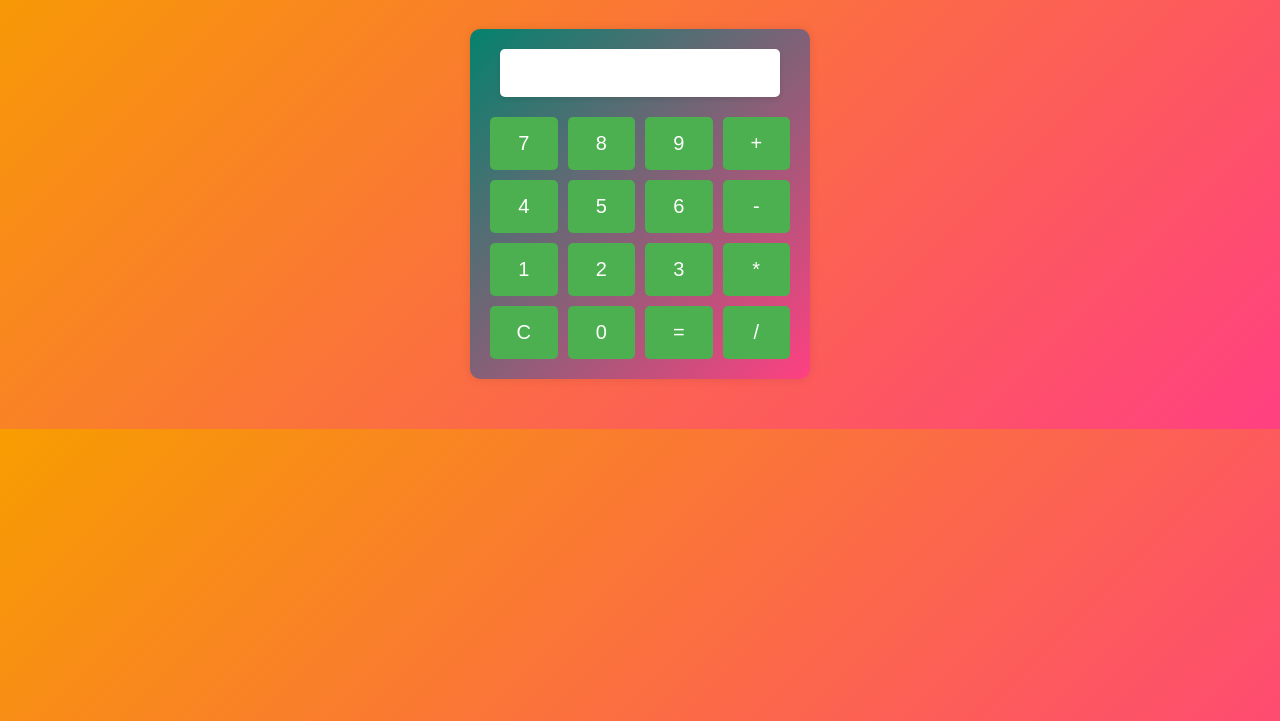
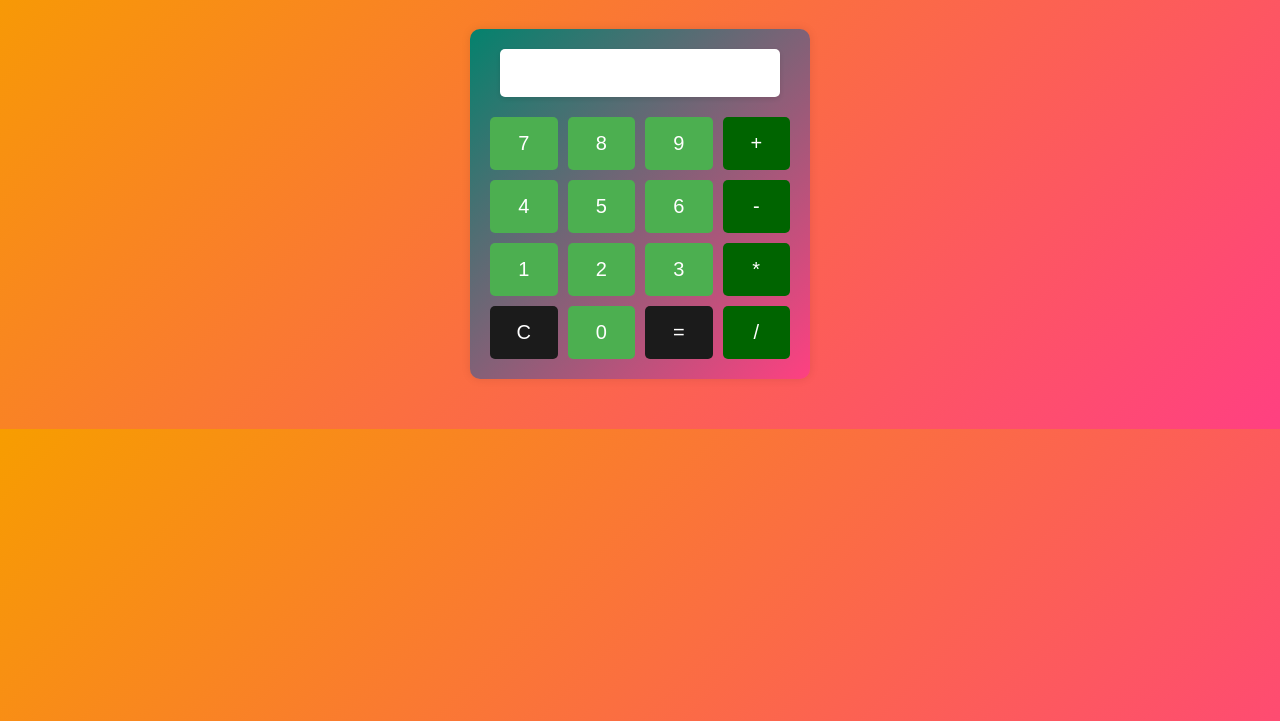
Before and after one commit to vipuL2701/CodSOft-Calculator, a plain HTML site: page index.html in a window 1280 px wide. Shown: the part 79-800 px from the top of the page. Drawn offline with Linux system fonts and the light colour scheme.

Commit message:
modification

```diff
--- a/index.html
+++ b/index.html
@@ -14,19 +14,37 @@
         <button onclick="addToDisplay('7')">7</button>
         <button onclick="addToDisplay('8')">8</button>
         <button onclick="addToDisplay('9')">9</button>
-        <button onclick="addToDisplay('+')">+</button>
+        <button style="background-color: darkgreen" onclick="addToDisplay('+')">
+          +
+        </button>
         <button onclick="addToDisplay('4')">4</button>
         <button onclick="addToDisplay('5')">5</button>
         <button onclick="addToDisplay('6')">6</button>
-        <button onclick="addToDisplay('-')">-</button>
+        <button style="background-color: darkgreen" onclick="addToDisplay('-')">
+          -
+        </button>
         <button onclick="addToDisplay('1')">1</button>
         <button onclick="addToDisplay('2')">2</button>
         <button onclick="addToDisplay('3')">3</button>
-        <button onclick="addToDisplay('*')">*</button>
-        <button onclick="clearDisplay()">C</button>
+        <button style="background-color: darkgreen" onclick="addToDisplay('*')">
+          *
+        </button>
+        <button
+          style="background-color: rgb(27, 27, 27)"
+          onclick="clearDisplay()"
+        >
+          C
+        </button>
         <button onclick="addToDisplay('0')">0</button>
-        <button onclick="calculateResult()">=</button>
-        <button onclick="addToDisplay('/')">/</button>
+        <button
+          style="background-color: rgb(27, 27, 27)"
+          onclick="calculateResult()"
+        >
+          =
+        </button>
+        <button style="background-color: darkgreen" onclick="addToDisplay('/')">
+          /
+        </button>
       </div>
     </div>
 
```
